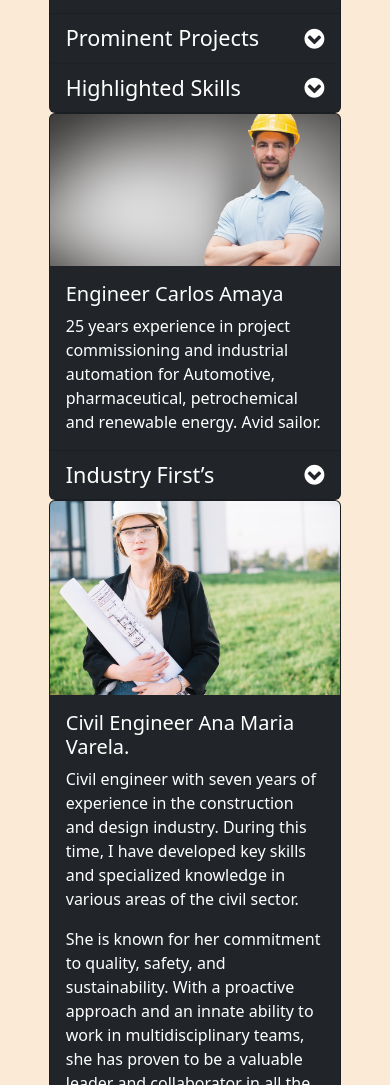
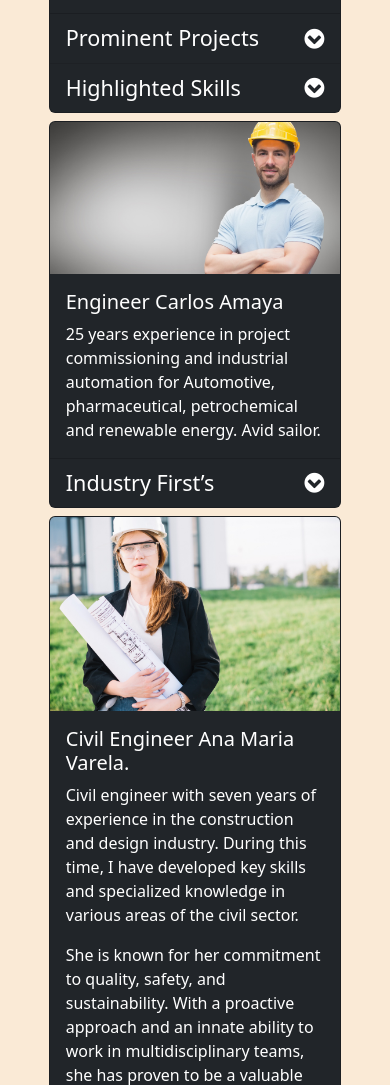
Before and after one commit to MarceM1/DBI_COMPT, a plain HTML site: page index.html in a window 390 px wide. Shown: the part 3984-5069 px from the top of the page. Drawn offline with nearby package versions, Linux system fonts and the light colour scheme; files that its build step writes are made by us from their sources.

Commit message:
correcion cards

```diff
--- a/index.html
+++ b/index.html
@@ -411,7 +411,7 @@
         <h3 class="display-3 mb-5 px-5">Our Team</h3>
         <div class="row mt-5">
           <div
-            class="col-12 col-md-6 col-lg-4 d-flex align-items-start justify-content-center"
+            class="col-12 col-md-6 col-lg-4 d-flex align-items-start justify-content-center mb-2 mb-md-0"
           >
             <div class="card w-75 bg-dark text-white" style="width: 18rem">
               <img src="./ASSETS/img/hombre-mostrando-planos-arquitectonicos-espacio-copia (1).jpg" class="card-img-top" alt="..." />
@@ -471,7 +471,7 @@
             </div>
           </div>
           <div
-            class="col-12 col-md-6 col-lg-4 d-flex align-items-start justify-content-center"
+            class="col-12 col-md-6 col-lg-4 d-flex align-items-start justify-content-center mb-2 mb-md-0"
           >
             <div class="card w-75 bg-dark text-white" style="width: 18rem">
               <img src="./ASSETS/img/roja-entrega-determinado-stock-masculina.jpg" class="card-img-top" alt="..." />
@@ -507,7 +507,7 @@
             </div>
           </div>
           <div
-            class="col-12 col-md-6 col-lg-4 d-flex align-items-start justify-content-center"
+            class="col-12 col-md-6 col-lg-4 d-flex align-items-start justify-content-center mb-2 mb-md-0"
           >
             <div class="card w-75 bg-dark text-white" style="width: 18rem">
               <img src="./ASSETS/img/mujer-sosteniendo-planos.jpg" class="card-img-top" alt="..." />
```
Also changed, not shown: spanish.html (+3 -3 lines).
